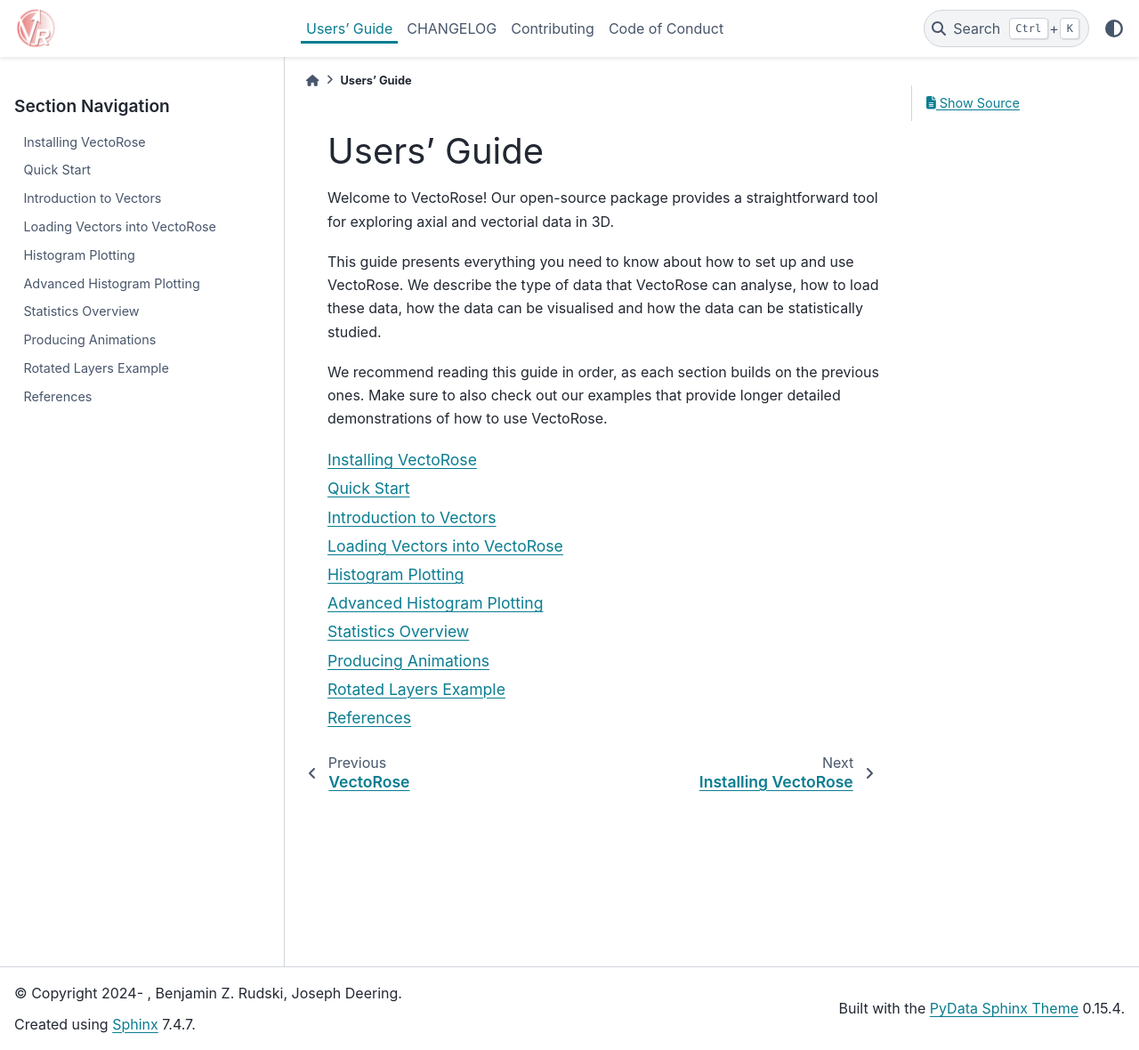
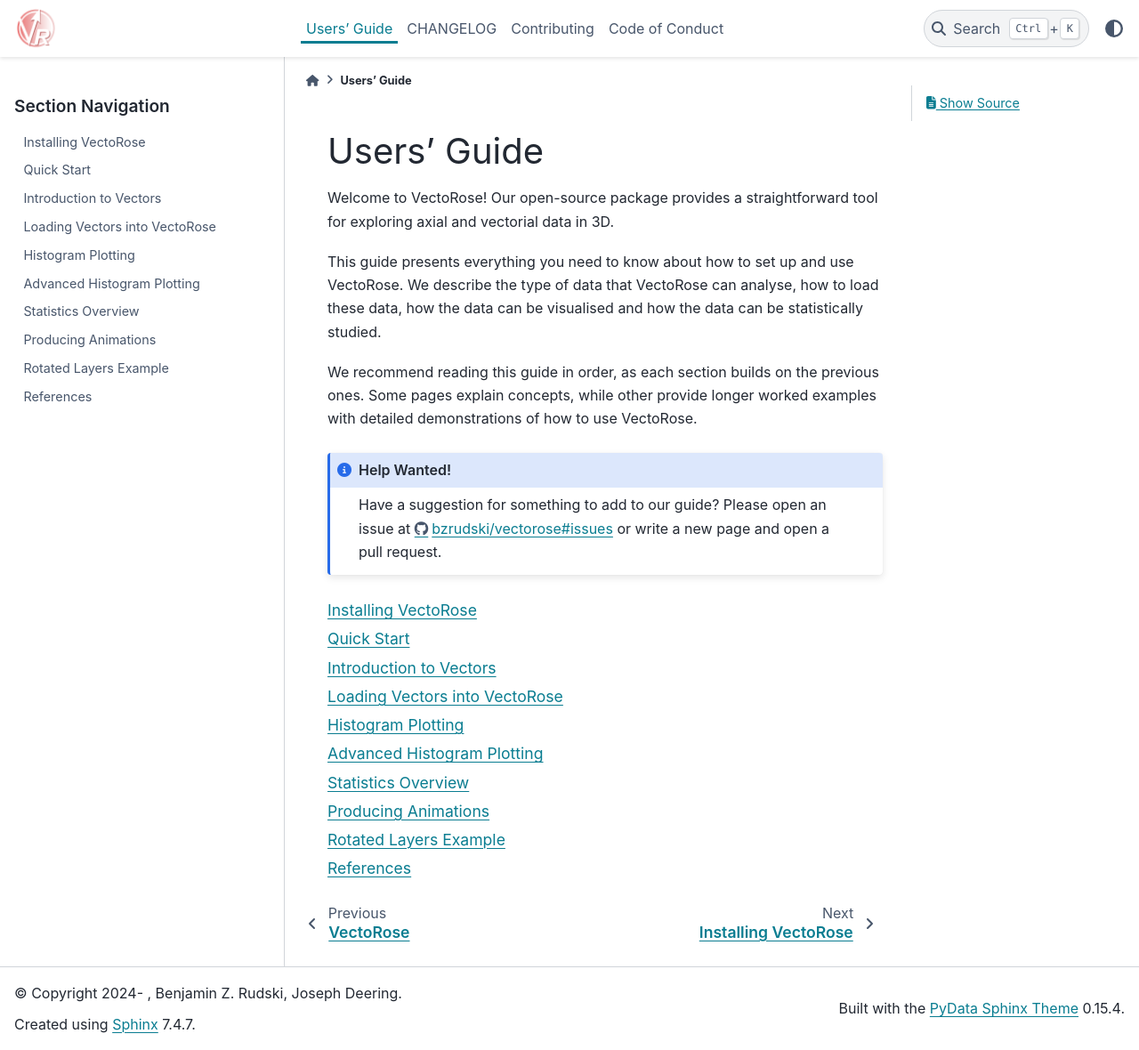
Before and after one commit to bzrudski/vectorose, a Sphinx documentation site: the page built from docs/users_guide/users_guide.md, in a window 1280 px wide and 1180 px high. Shown: the whole window at 89% size. Built offline with Sphinx 7.4.7 and the PyData theme 0.15.4, drawn with Linux system fonts in a browser that asks for light colours; pages that are not in the unit, such as notebooks, are missing from menus.

Commit message:
docs: remove reference to example gallery in user guide page, add help wanted sign.

````diff
--- a/docs/users_guide/users_guide.md
+++ b/docs/users_guide/users_guide.md
@@ -9,8 +9,16 @@
 statistically studied.
 
 We recommend reading this guide in order, as each section builds on the
-previous ones. Make sure to also check out our examples that provide longer
-detailed demonstrations of how to use VectoRose.
+previous ones. Some pages explain concepts, while other provide longer
+worked examples with detailed demonstrations of how to use VectoRose.
+
+```{admonition} Help Wanted!
+:class: note
+
+Have a suggestion for something to add to our guide? Please open an issue
+at [https://github.com/bzrudski/vectorose/issues](https://github.com/bzrudski/vectorose/issues)
+or write a new page and open a pull request.
+```
 
 ```{toctree}
 :maxdepth: 1
````
